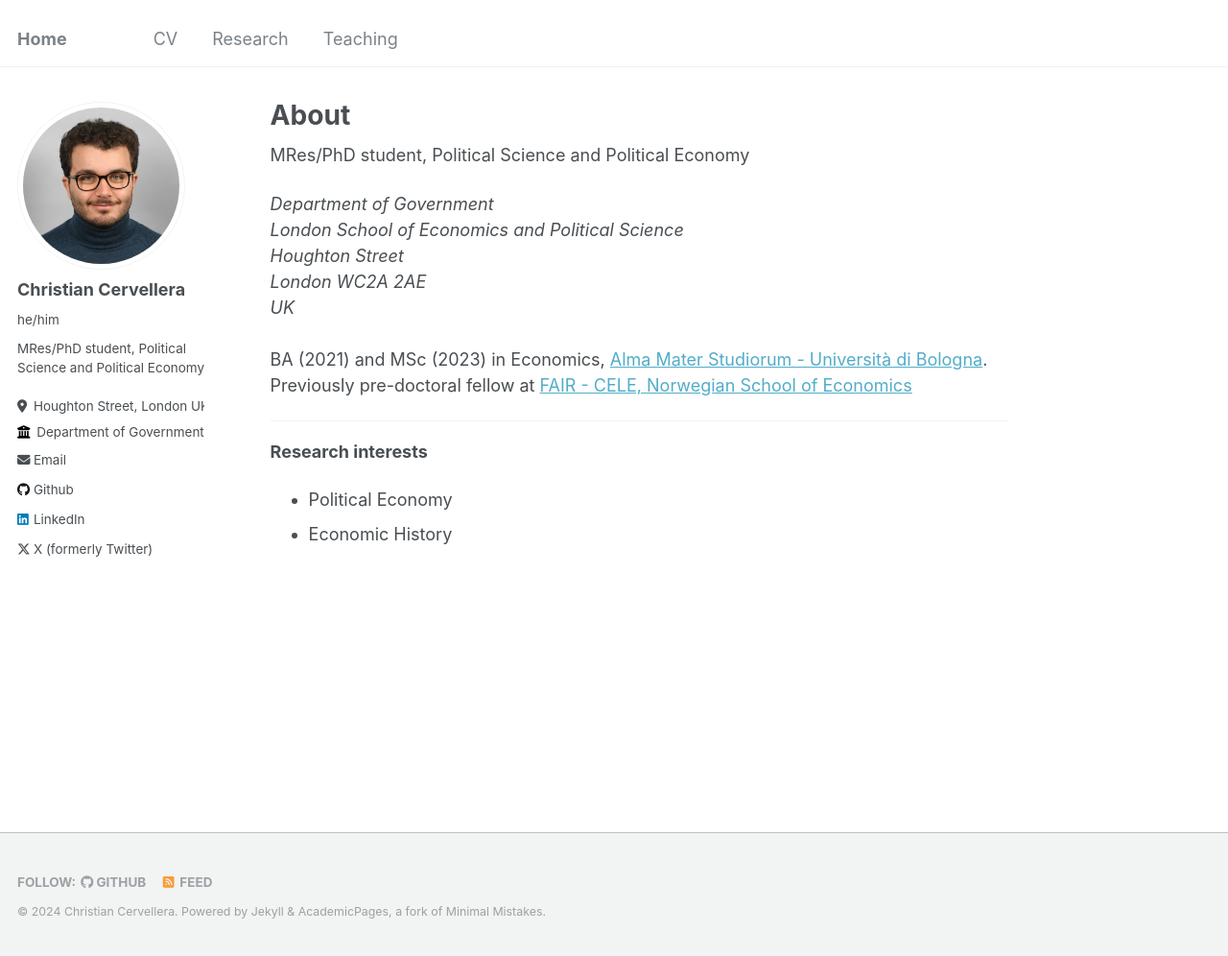
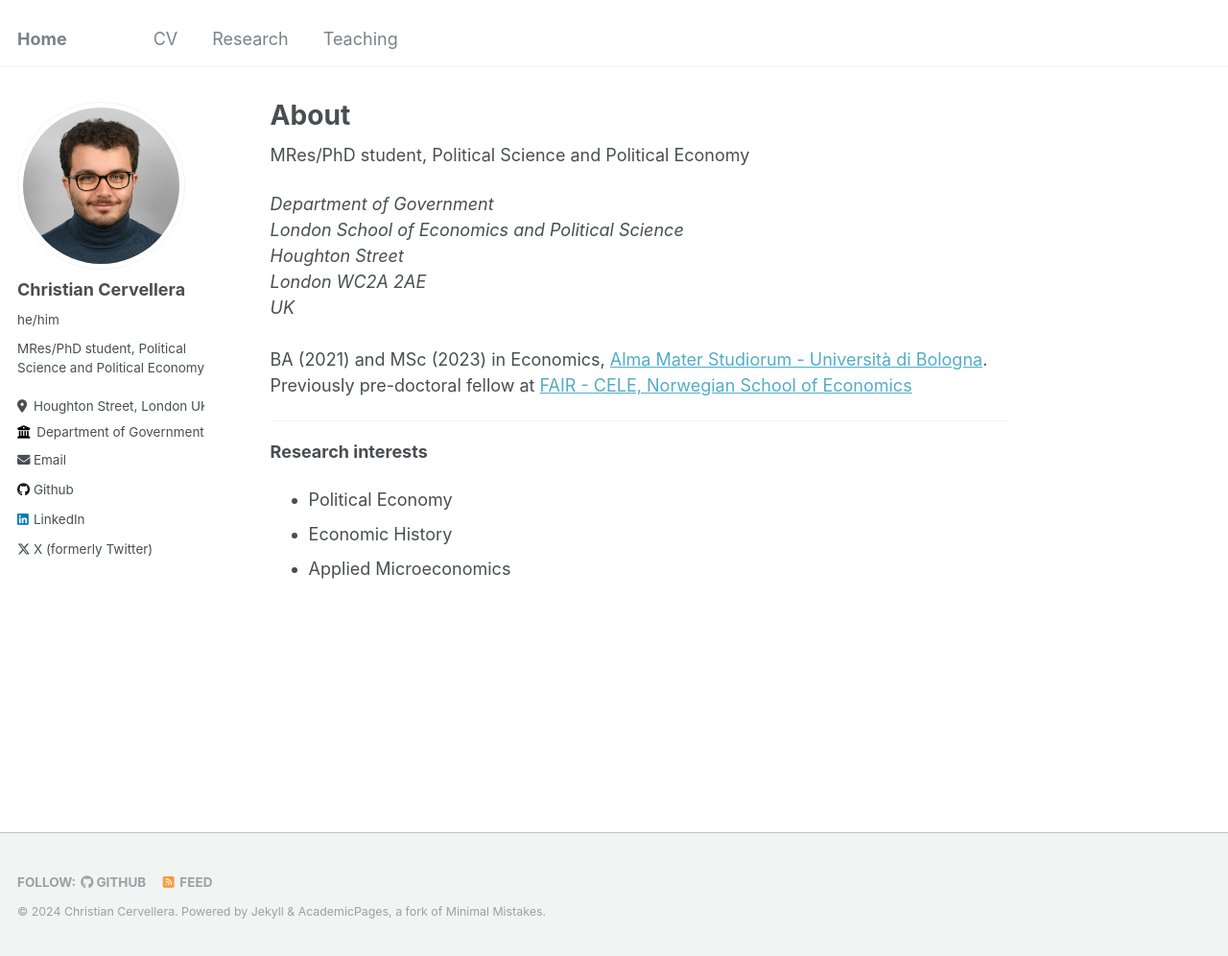
Before and after one commit to ritwika-das/ritwika-das.github.io, a Jekyll site: the page built from _pages/about.md, in a window 1280 px wide and 996 px high. Shown: the whole window at 96% size. Built offline with Jekyll 4.4.1, drawn with Linux system fonts in a browser that asks for light colours.

Commit message:
Update about.md

```diff
--- a/_pages/about.md
+++ b/_pages/about.md
@@ -21,3 +21,4 @@ Previously pre-doctoral fellow at [FAIR - CELE, Norwegian School of Economics](h
 **Research interests**
 * Political Economy
 * Economic History
+* Applied Microeconomics
```
